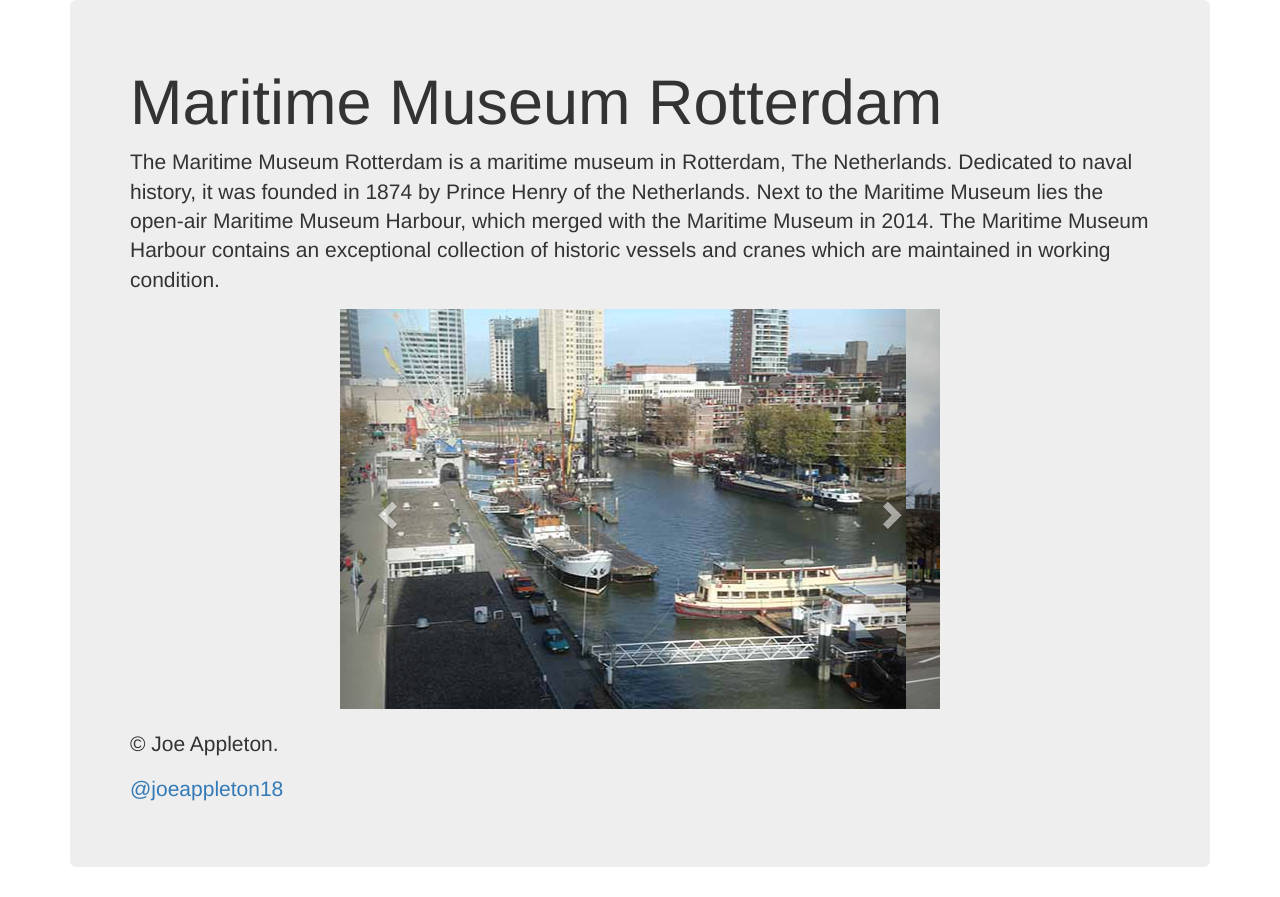
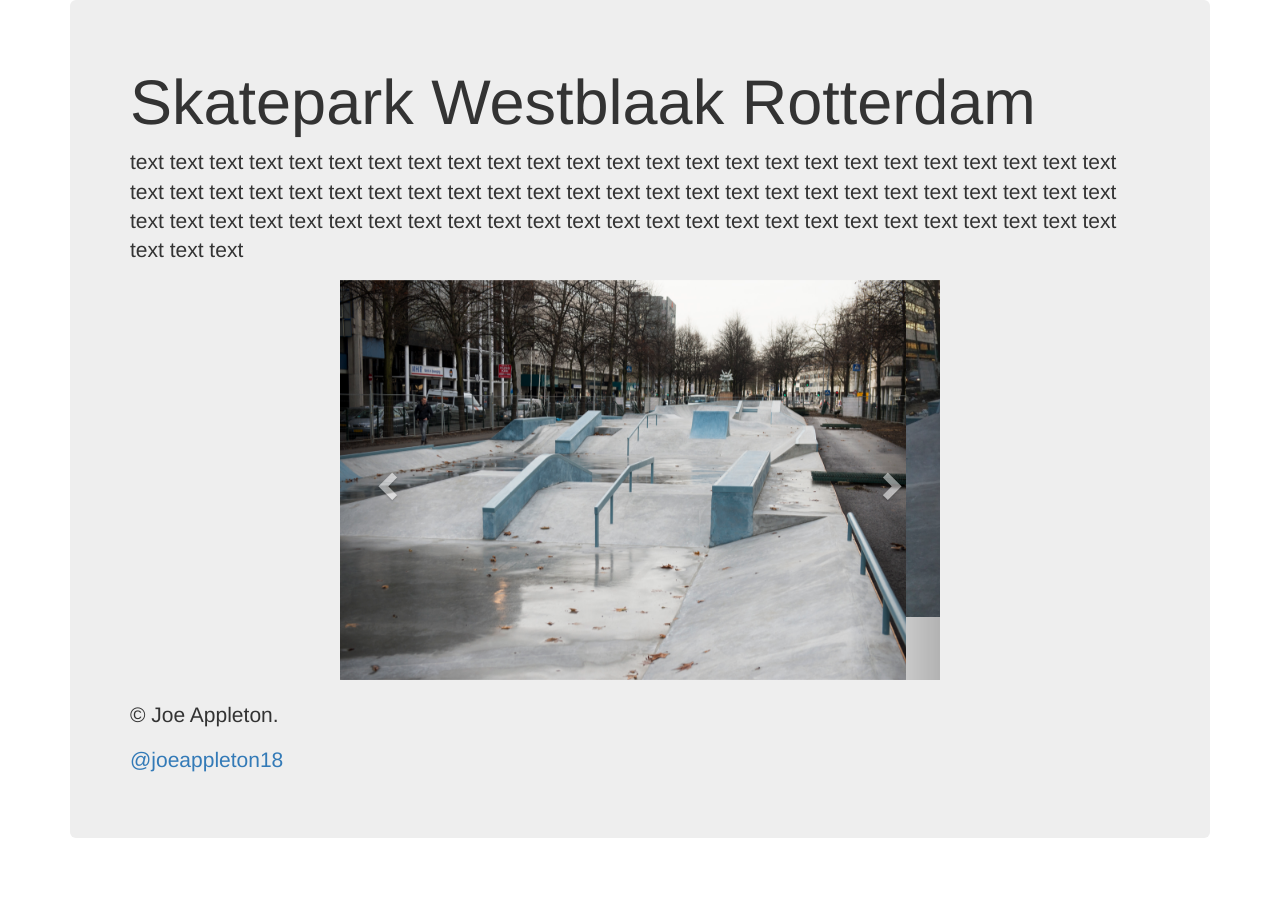
Before and after one commit to JamalG94/JamalG94.github.io, a plain HTML site: page location3.html in a window 1280 px wide. After the commit the page ends 868 px from the top, so only its background shows below. Drawn offline with nearby package versions, Linux system fonts and the light colour scheme; some icons are missing.

Commit message:
location3

```diff
--- a/location3.html
+++ b/location3.html
@@ -16,7 +16,7 @@
     <meta name="description" content="">
     <meta name="author" content="">
 
-    <title>Maritime Museum Rotterdam</title>
+    <title>Skatepark Rotterdam Westbblaak</title>
 
     <!-- Bootstrap Core CSS -->
     <link href="../node_modules/bootstrap/dist/css/bootstrap.css" rel="stylesheet">
@@ -35,21 +35,21 @@
 <div class="container">
 
     <div class="jumbotron">
-        <h1>Maritime Museum Rotterdam</h1>
-        <p class="lead">The Maritime Museum Rotterdam is a maritime museum in Rotterdam, The Netherlands. Dedicated to naval history, it was founded in 1874 by Prince Henry of the Netherlands.
-
-            Next to the Maritime Museum lies the open-air Maritime Museum Harbour, which merged with the Maritime Museum in 2014. The Maritime Museum Harbour contains an exceptional collection of historic vessels and cranes which are maintained in working condition.</p>
+        <h1>Skatepark Westblaak Rotterdam</h1>
+        <p class="lead">text text text text text text text text text text text text text text text text text text text text text text text text text text text text text
+            text text text text text text text text text text text text text text text text text text text text text text text text text text text text text
+            text text text text text text text text text text text text text text text text text text text text </p>
 <div id="myCarousel" class="carousel slide" data-ride="carousel">
 
 
   <!-- Wrapper for slides -->
   <div class="carousel-inner" style="width:600px" role="listbox">
     <div class="item active">
-      <img src="images/maritime_museum/image1.jpg" alt="Chania">
+      <img src="images/maritime_museum/westblaak.jpg" alt="Chania">
     </div>
 
     <div class="item">
-        <img src="images/maritime_museum/image2.jpg" alt="Chania">
+        <img src="images/maritime_museum/westblaak2.jpg" alt="Chania">
     </div>
 
     <div class="item">
```
Also changed, not shown: images/maritime_museum/westblaak.jpg (added), images/maritime_museum/westblaak2.jpg (added).
